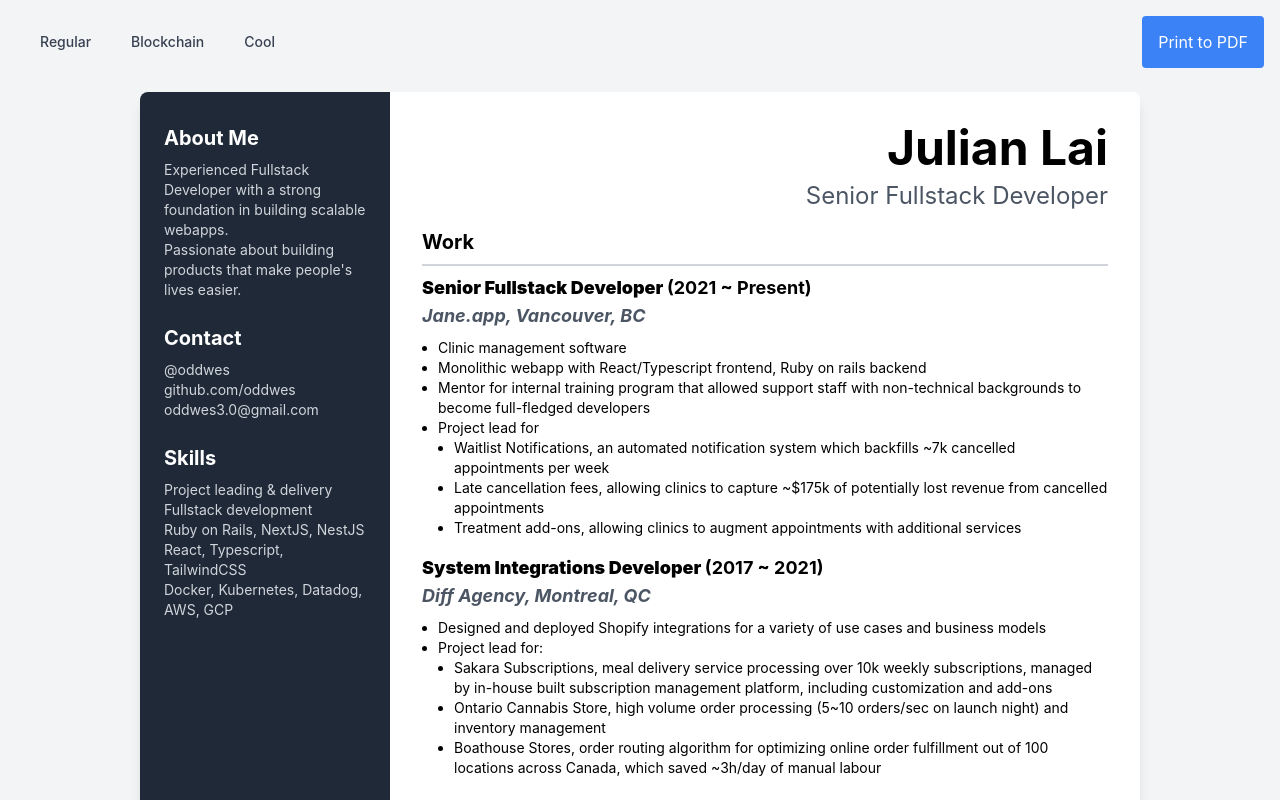
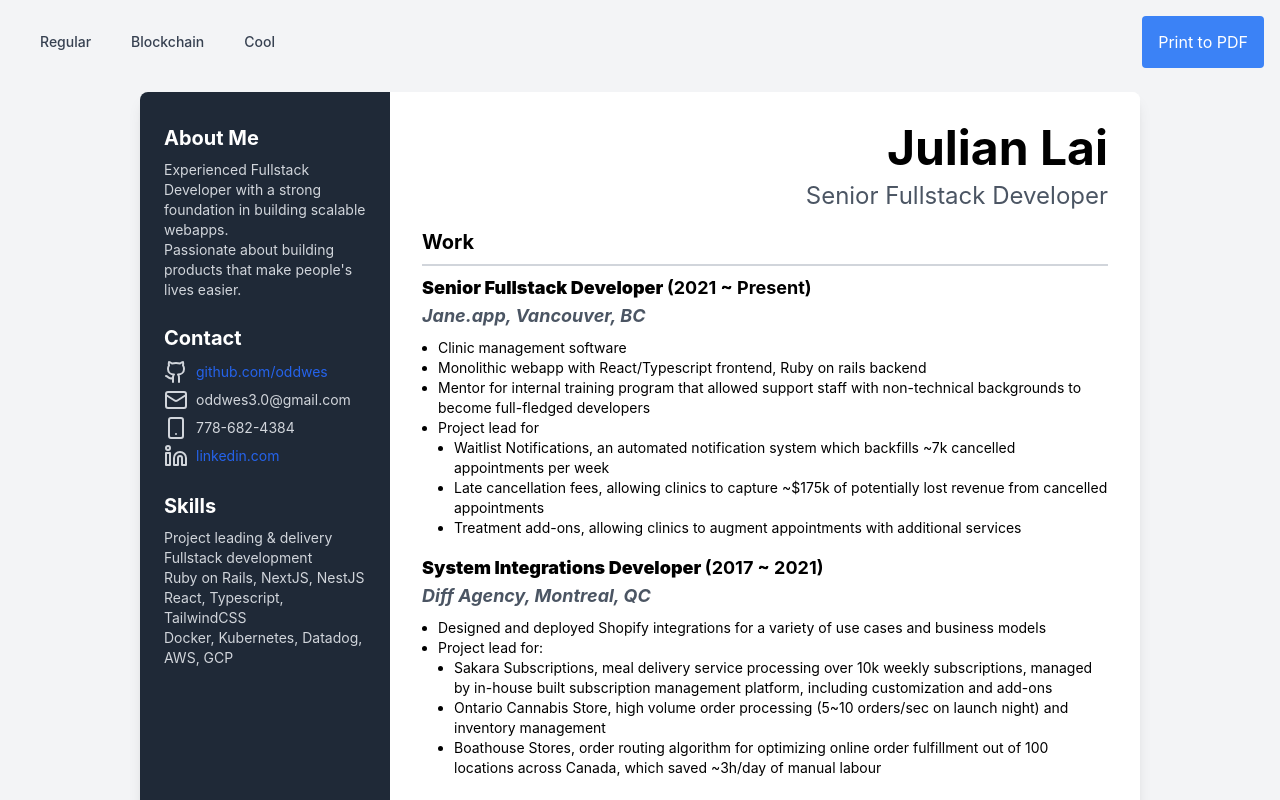
Before and after one commit to oddwes/resume, a React (Vite) app: page / in a window 1280 px wide. Shown: the top 800 px of the page. Built offline with nearby package versions, Linux system fonts and the light colour scheme.

Commit message:
updates contact info

```diff
--- a/package.json
+++ b/package.json
@@ -12,6 +12,7 @@
   "dependencies": {
     "html2canvas": "^1.4.1",
     "jspdf": "^2.5.1",
+    "lucide-react": "^0.487.0",
     "react": "^18.2.0",
     "react-dom": "^18.2.0"
   },
--- a/src/components/ModernLayout.tsx
+++ b/src/components/ModernLayout.tsx
@@ -1,5 +1,6 @@
 import { Work } from './Work'
 import { SectionHeader } from './SectionHeader'
+import { Mail, Github, Linkedin, Smartphone } from 'lucide-react';
 
 export const ModernLayout = () => {
   return (
@@ -19,15 +20,26 @@ export const ModernLayout = () => {
 
           <div>
             <p className="text-xl font-bold mb-2">Contact</p>
-            <div className="text-sm text-gray-300">
+            <div className="text-sm text-gray-300 space-y-1">
               <div className="flex items-center gap-2">
-                <p>@oddwes</p>
+                <Github />
+                <a href="https://github.com/oddwes" target="_blank" rel="noopener noreferrer" className="text-blue-600">
+                  github.com/oddwes
+                </a>
               </div>
               <div className="flex items-center gap-2">
-                <p>github.com/oddwes</p>
+                <Mail />
+                <p>oddwes3.0@gmail.com</p>
               </div>
               <div className="flex items-center gap-2">
-                <p>oddwes3.0@gmail.com</p>
+                <Smartphone />
+                <p>778-682-4384</p>
+              </div>
+              <div className="flex items-center gap-2">
+                <Linkedin />
+                <a href="https://www.linkedin.com/in/julian-l-06223795" target="_blank" rel="noopener noreferrer" className="text-blue-600">
+                  linkedin.com
+                </a>
               </div>
             </div>
           </div>
```
Also changed, not shown: 1 other file (tests, documents, lock files or other folders).
